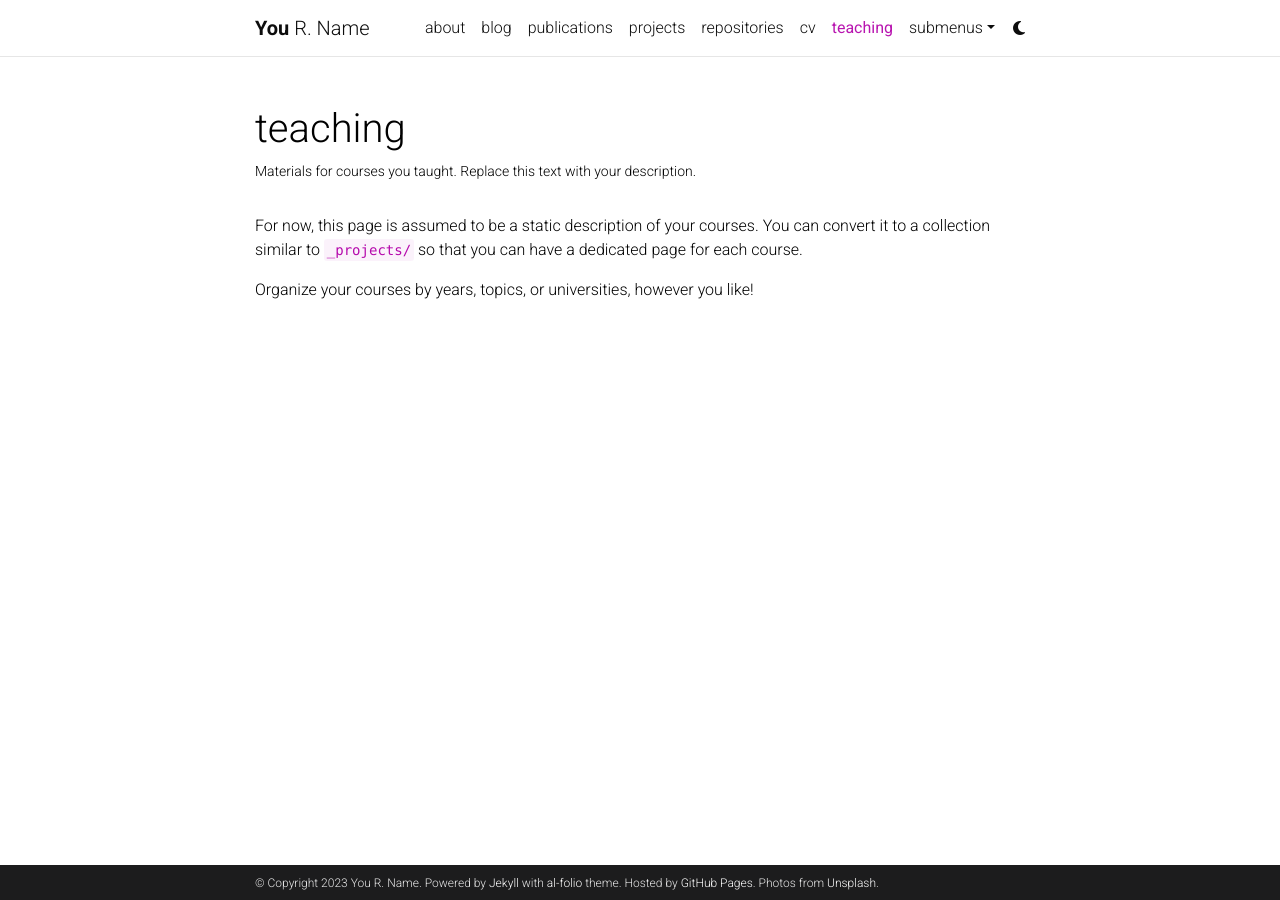
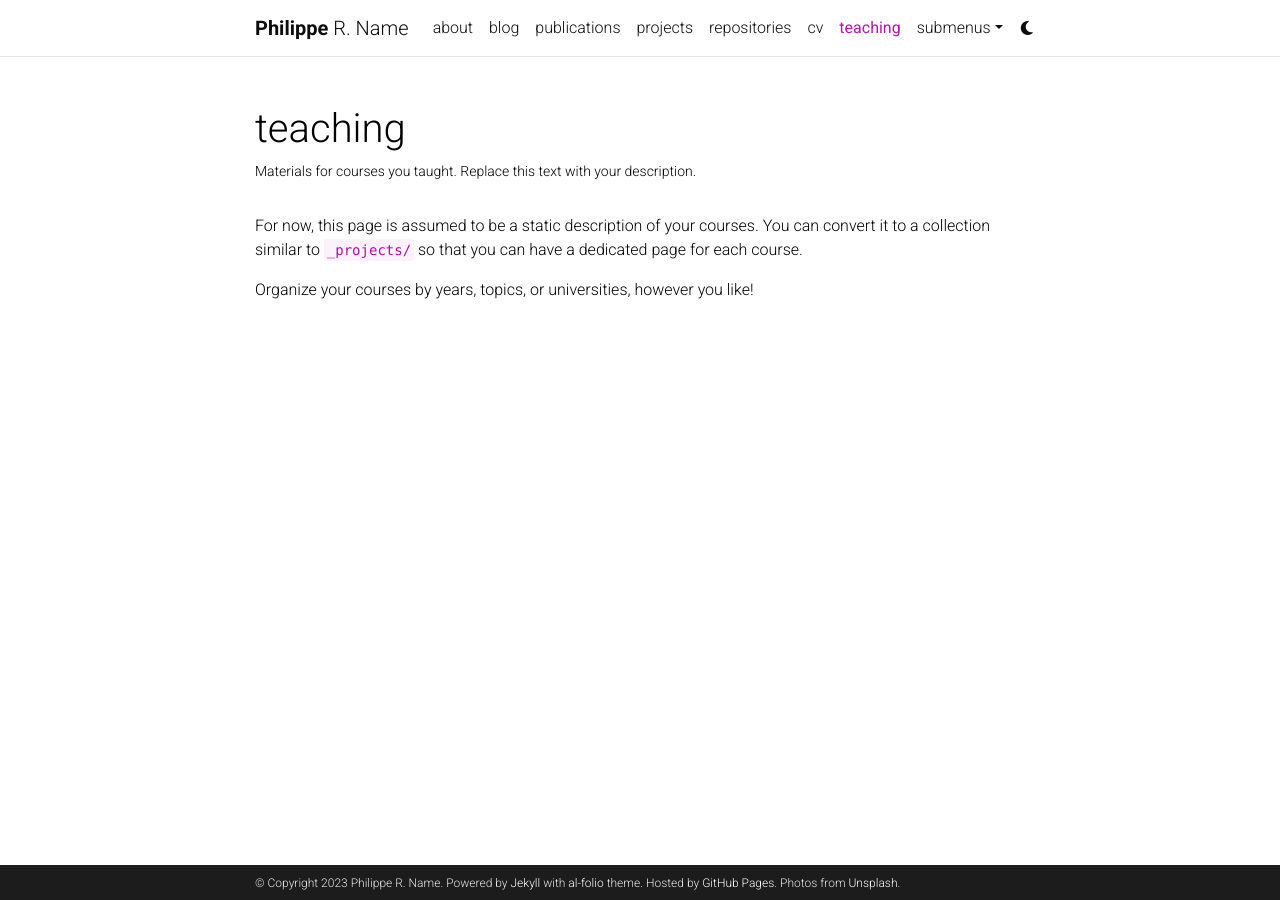
Before and after one commit to philippeflores/philippeflores.github.io, a Jekyll site: the page built from _pages/teaching.md, in a window 1280 px wide. Built offline with Jekyll 4.4.1, drawn with Linux system fonts in a browser that asks for light colours; comment, search, counter and statistics services are not loaded; a style sheet for code colours, icons or effects is not loaded.

Commit message:
Update _config.yml

```diff
--- a/_config.yml
+++ b/_config.yml
@@ -3,7 +3,7 @@
 # -----------------------------------------------------------------------------
 
 title: blank # the website title (if blank, full name will be used instead)
-first_name: You
+first_name: Philippe
 middle_name: R.
 last_name: Name
 email: philippe.flores@univ-lorraine.fr
```
